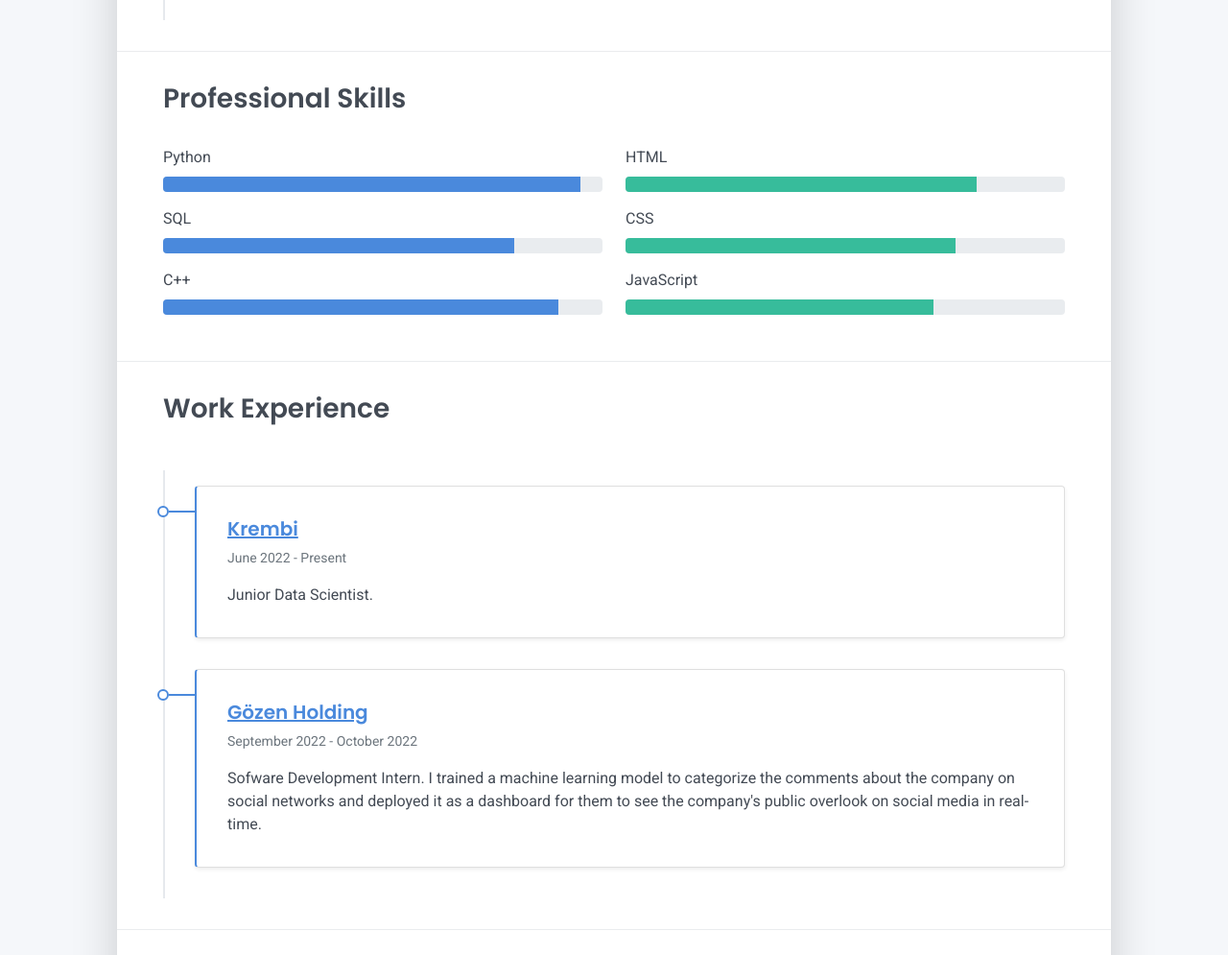
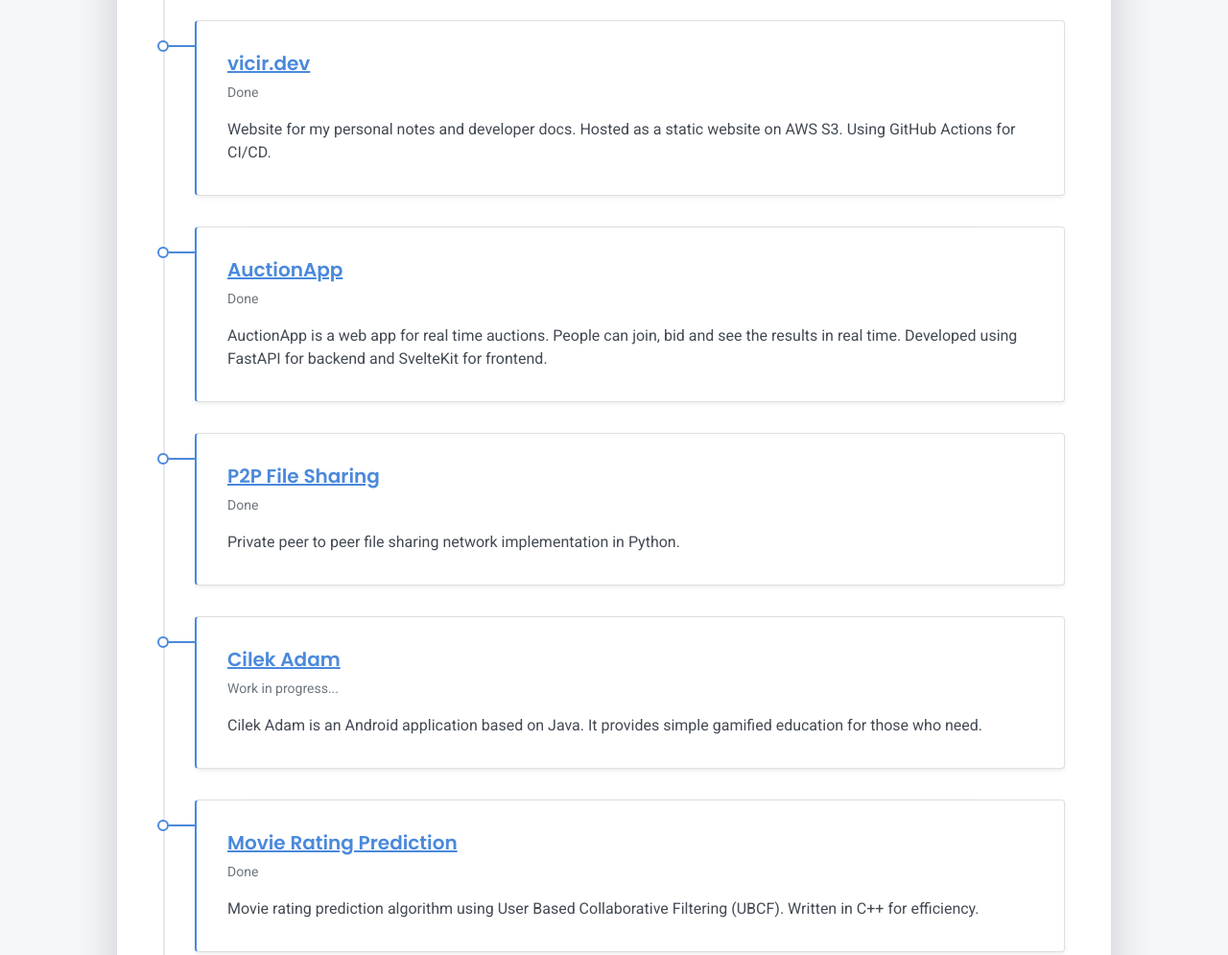
Before and after one commit to C4MCI/My-Resume, a plain HTML site: page website/index.html in a window 1280 px wide. Shown: the part 2380-3375 px from the top of the page at 96% size. Drawn offline with Linux system fonts and the light colour scheme; no server answers.

Commit message:
update on projects

```diff
--- a/website/index.html
+++ b/website/index.html
@@ -203,6 +203,65 @@
             </div>
 
 
+            <div class="timeline-card timeline-card-primary card shadow-sm">
+              <div class="card-body">
+                <div class="h5 mb-1"><a href="https://github.com/C4MCI/vicir.dev" target="_blank"
+                    rel="noopener noreferrer">vicir.dev</a></div>
+                <div class="text-muted text-small mb-2">Done</div>
+                <div>Website for my personal notes and developer docs. Hosted as a static website on AWS S3.
+                   Using GitHub Actions for CI/CD. </div>
+              </div>
+            </div>
+
+
+            <div class="timeline-card timeline-card-primary card shadow-sm">
+              <div class="card-body">
+                <div class="h5 mb-1"><a href="https://github.com/C4MCI/AuctionApp" target="_blank"
+                    rel="noopener noreferrer">AuctionApp</a></div>
+                <div class="text-muted text-small mb-2">Done</div>
+                <div>AuctionApp is a web app for real time auctions. People can join, bid and see the results
+                   in real time. Developed using FastAPI for backend and SvelteKit for frontend.</div>
+              </div>
+            </div>
+
+
+            <div class="timeline-card timeline-card-primary card shadow-sm">
+              <div class="card-body">
+                <div class="h5 mb-1"><a href="https://github.com/C4MCI/P2P-File-Sharing" target="_blank"
+                    rel="noopener noreferrer">P2P File Sharing</a></div>
+                <div class="text-muted text-small mb-2">Done</div>
+                <div>Private peer to peer file sharing network implementation in Python. </div>
+              </div>
+            </div>
+
+
+
+            <div class="timeline-card timeline-card-primary card shadow-sm">
+              <div class="card-body">
+                <div class="h5 mb-1"><a href="https://github.com/C4MCI/Cilek-Adam" target="_blank"
+                    rel="noopener noreferrer">Cilek Adam</a></div>
+                <div class="text-muted text-small mb-2">Work in progress...</div>
+                <div>Cilek Adam is an Android application based on Java. It provides simple gamified education
+                   for those who need. </div>
+              </div>
+            </div>
+
+
+
+            <div class="timeline-card timeline-card-primary card shadow-sm">
+              <div class="card-body">
+                <div class="h5 mb-1"><a href="https://github.com/C4MCI/movie-rating-prediction" target="_blank"
+                    rel="noopener noreferrer">Movie Rating Prediction</a></div>
+                <div class="text-muted text-small mb-2">Done</div>
+                <div>Movie rating prediction algorithm using User Based Collaborative Filtering (UBCF).
+                   Written in C++ for efficiency.</div>
+              </div>
+            </div>
+
+
+
+
+
 
 
           </div>
@@ -270,8 +329,10 @@
               <div class="card-body">
                 <div class="h5 mb-1"><a href="https://www.krembi.com/" target="_blank"
                     rel="noopener noreferrer">Krembi</a></div>
-                <div class="text-muted text-small mb-2">June 2022 - Present</div>
-                <div>Junior Data Scientist.</div>
+                <div class="text-muted text-small mb-2">June 2022 - March 2023</div>
+                <div>Junior Data Scientist. Worked with supervisors and participated in an active team to analyze app's data
+                  and develop machine learning solutions.
+                </div>
               </div>
             </div>
 
```
